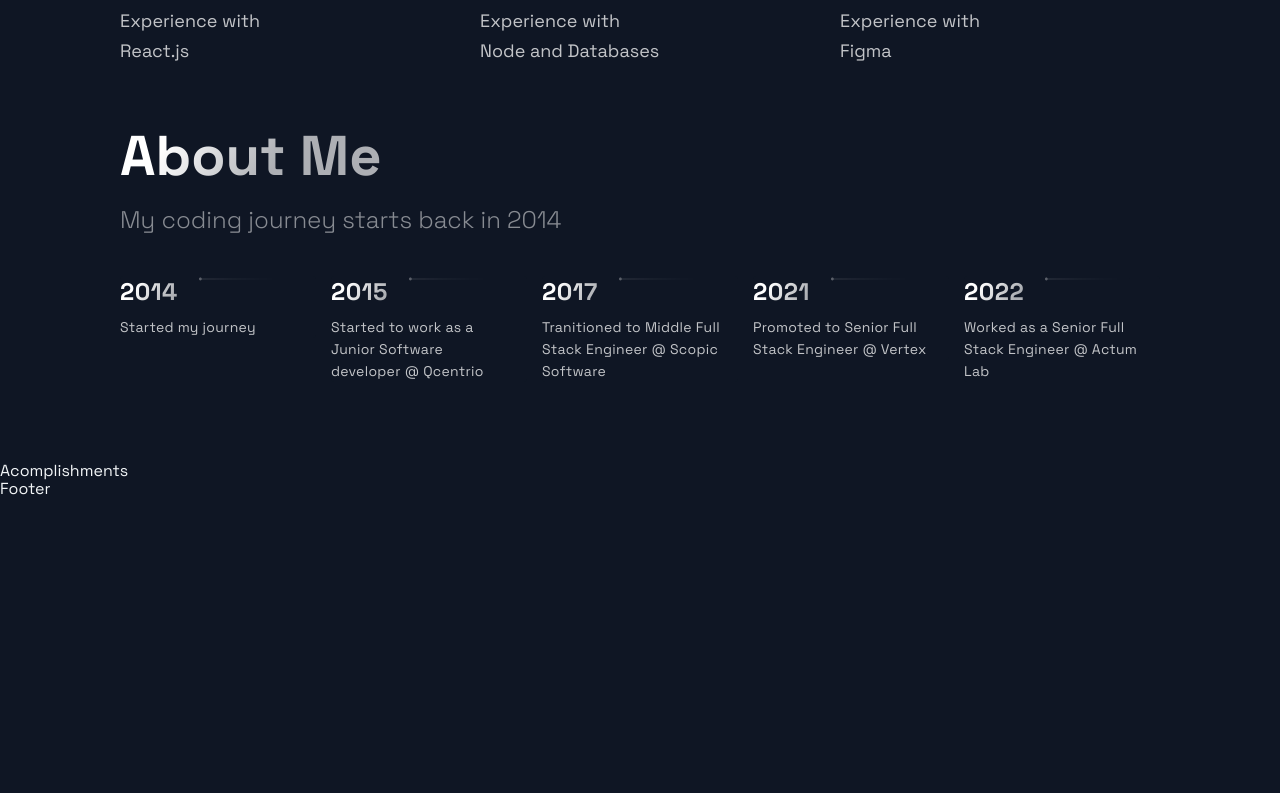
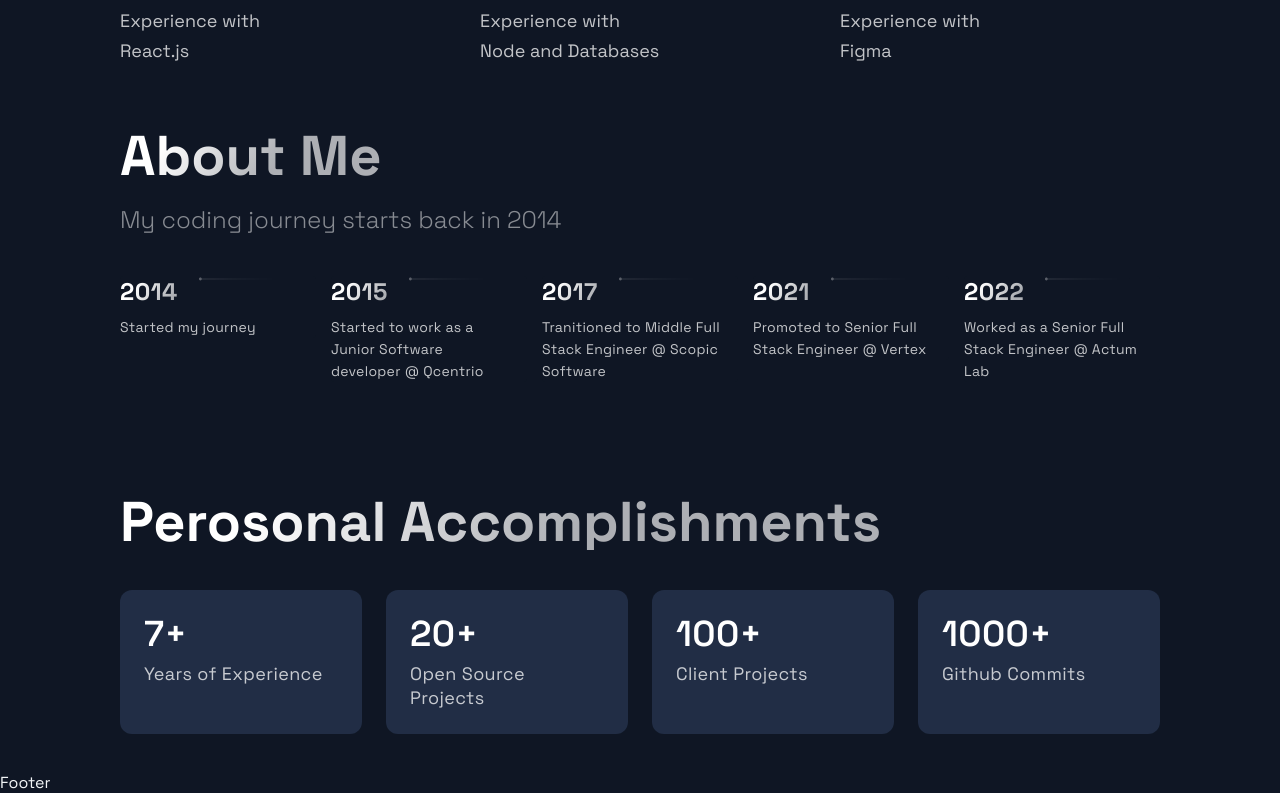
Before and after one commit to artikov/portfolio-website-client, a Next.js app: page / in a window 1280 px wide. Shown: the part 2109-2902 px from the top of the page. Before the commit the page ends 2608 px from the top, so only its background shows below. Built offline with nearby package versions, Linux system fonts and the light colour scheme.

Commit message:
Acomplishments done, constant update

```diff
--- a/src/components/Acomplishments/Acomplishments.js
+++ b/src/components/Acomplishments/Acomplishments.js
@@ -1,19 +1,21 @@
 import React from 'react';
+import { AcomplishmentsData } from '../../constants/constants';
 
 import { Section, SectionDivider, SectionTitle } from '../../styles/GlobalComponents';
 import { Box, Boxes, BoxNum, BoxText } from './AcomplishmentsStyles';
 
-const data = [
-  { number: 20, text: 'Open Source Projects'},
-  { number: 1000, text: 'Students', },
-  { number: 1900, text: 'Github Followers', },
-  { number: 5000, text: 'Github Stars', }
-];
-
 const Acomplishments = () => (
-  <div>
-    Acomplishments
-  </div>
+  <Section id=''>
+    <SectionTitle>Perosonal Accomplishments</SectionTitle>
+    <Boxes>
+      {AcomplishmentsData.map((card, i) => (
+        <Box key={i}>
+          <BoxNum>{card.number}+</BoxNum>
+          <BoxText>{card.text }</BoxText>
+        </Box>
+      ))}
+    </Boxes>
+</Section>
 );
 
 export default Acomplishments;
--- a/src/constants/constants.js
+++ b/src/constants/constants.js
@@ -44,3 +44,10 @@
   { year: 2021, text: 'Promoted to Senior Full Stack Engineer @ Vertex', },
   { year: 2022, text: 'Worked as a Senior Full Stack Engineer @ Actum Lab', },
 ];
+
+export const AcomplishmentsData = [
+  { number: 7, text: "Years of Experience" },
+  { number: 20, text: "Open Source Projects" },
+  { number: 100, text: "Client Projects" },
+  { number: 1000, text: "Github Commits" },
+];
```
